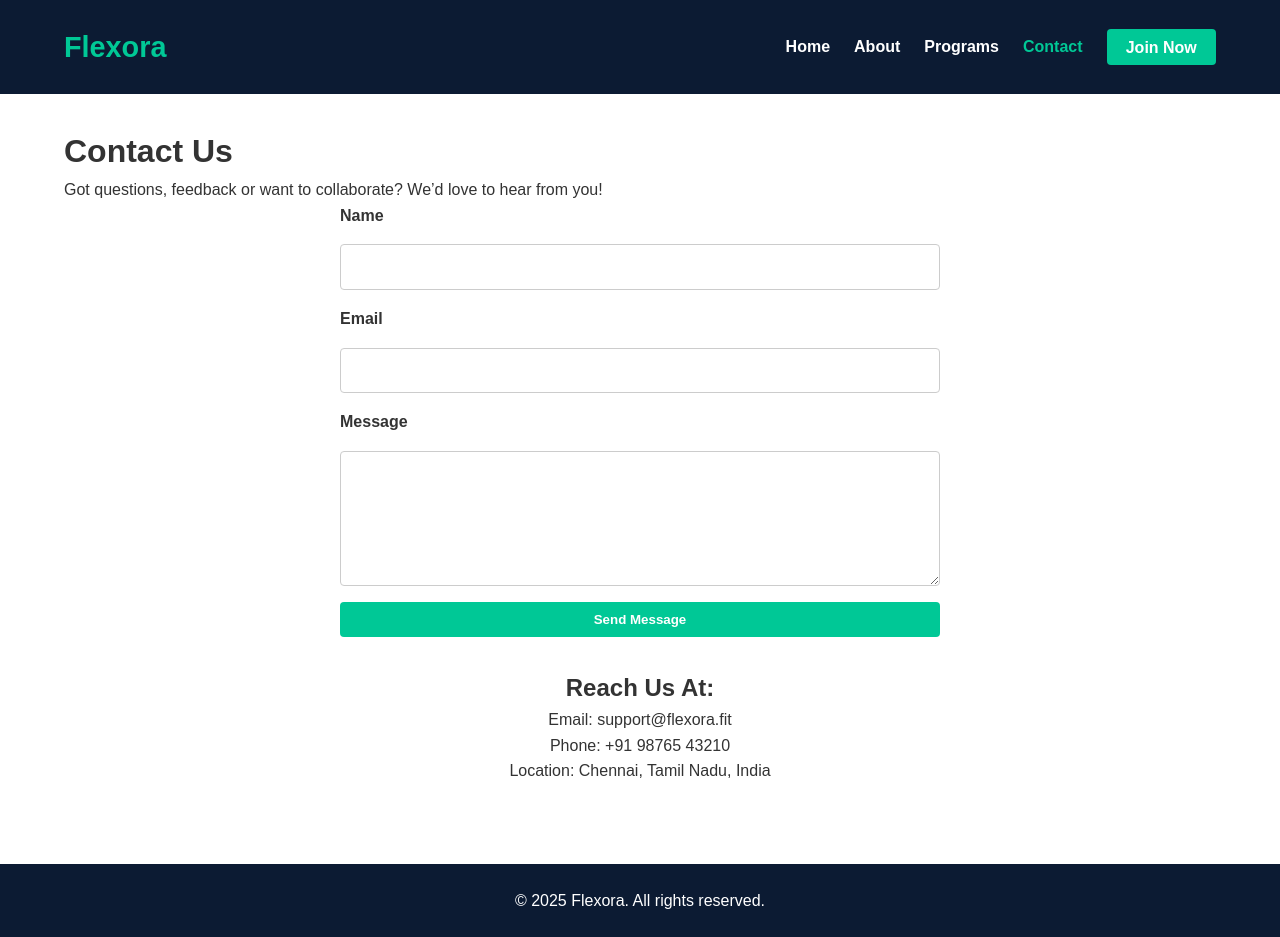
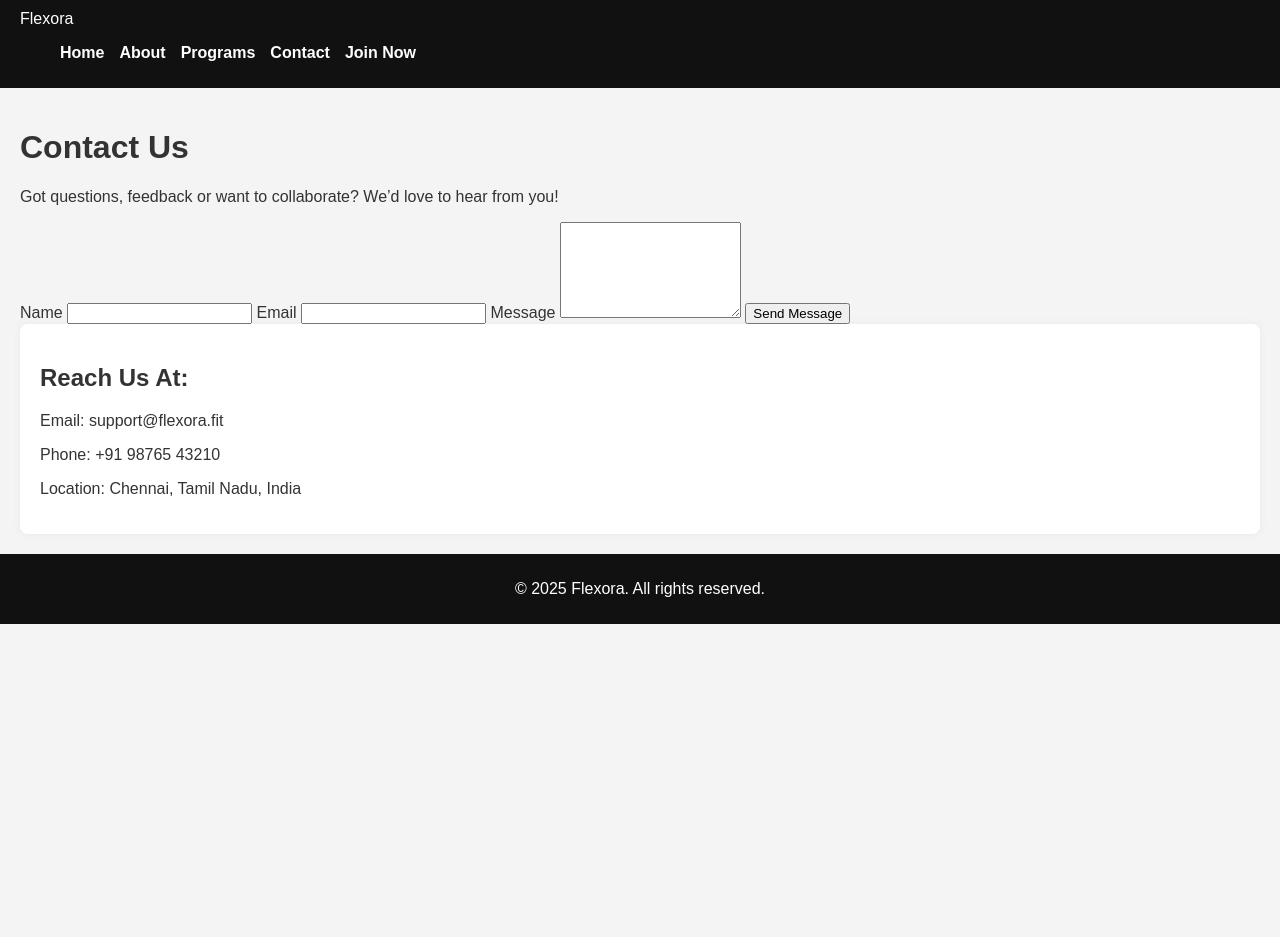
Before and after one commit to sanjayhar/Flexora, a plain HTML site: page contact.html in a window 1280 px wide. After the commit the page ends 800 px from the top, so only its background shows below. Drawn offline with Linux system fonts and the light colour scheme.

Commit message:
Update style.css

```diff
--- a/assets/style.css
+++ b/assets/style.css
@@ -1,150 +1,84 @@
-/* Reset */
-* {
+/* === style.css === */
+
+body {
+  font-family: 'Poppins', sans-serif;
   margin: 0;
   padding: 0;
-  box-sizing: border-box;
-  font-family: 'Poppins', sans-serif;
-}
-
-body {
-  background: #fff;
+  background-color: #f4f4f4;
   color: #333;
-  line-height: 1.6;
-}
-
-.container {
-  width: 90%;
-  max-width: 1200px;
-  margin: auto;
-  padding: 2rem 0;
 }
 
 header {
-  background-color: #0c1b33;
-  color: #fff;
-  padding: 1.5rem 0;
+  background-color: #111;
+  color: white;
+  padding: 10px 20px;
+  display: flex;
+  align-items: center;
+  justify-content: space-between;
 }
 
-nav {
-  display: flex;
-  justify-content: space-between;
-  align-items: center;
-  width: 90%;
-  max-width: 1200px;
-  margin: auto;
+header img.logo {
+  height: 60px;
+  margin-right: 20px;
 }
 
-.logo {
-  font-size: 1.8rem;
-  font-weight: 800;
-  color: #00c896;
+nav ul {
+  list-style: none;
+  display: flex;
+  gap: 15px;
 }
 
-.nav-links {
-  list-style: none;
-  display: flex;
-  gap: 1.5rem;
+nav ul li {
+  display: inline;
 }
 
-.nav-links li a {
-  color: #fff;
+nav ul li a {
+  color: white;
   text-decoration: none;
   font-weight: 600;
-  transition: color 0.3s ease;
 }
 
-.nav-links li a:hover,
-.nav-links li a.active {
-  color: #00c896;
+nav ul li a:hover {
+  color: #fca311;
 }
 
-.btn,
-.btn-primary {
-  background: #00c896;
-  color: #fff;
-  padding: 0.6rem 1.2rem;
-  border: none;
-  border-radius: 4px;
-  font-weight: bold;
-  text-decoration: none;
-  cursor: pointer;
-  transition: background 0.3s ease;
-}
-
-.btn:hover,
-.btn-primary:hover {
-  background: #009f76;
-}
-
-.hero {
-  text-align: center;
-  padding: 4rem 0;
-  background: linear-gradient(120deg, #0c1b33, #001b2e);
-  color: #fff;
-}
-
-.hero h1 {
-  font-size: 3rem;
-  margin-bottom: 1rem;
-}
-
-.hero p {
-  font-size: 1.2rem;
-  margin-bottom: 2rem;
-}
-
-section {
-  padding: 3rem 0;
-}
-
-section h2 {
-  text-align: center;
-  font-size: 2rem;
-  margin-bottom: 1.5rem;
-}
-
-section p {
-  max-width: 700px;
-  margin: 0 auto 2rem;
-  text-align: center;
-}
-
-.program-card {
-  background: #f5f5f5;
-  padding: 2rem;
-  margin: 1rem 0;
-  border-radius: 8px;
+main, section, footer {
+  padding: 20px;
 }
 
 footer {
-  background: #0c1b33;
-  color: #fff;
+  background-color: #111;
+  color: white;
   text-align: center;
-  padding: 1.5rem 0;
-  margin-top: 3rem;
+  padding: 10px;
 }
 
-.contact-section form {
-  display: flex;
-  flex-direction: column;
-  gap: 1rem;
-  max-width: 600px;
-  margin: auto;
+h1, h2, h3 {
+  font-weight: 800;
 }
 
-.contact-section label {
-  font-weight: 600;
-}
-
-.contact-section input,
-.contact-section textarea {
-  padding: 0.8rem;
-  border: 1px solid #ccc;
-  border-radius: 4px;
-  font-size: 1rem;
+.program {
+  background-color: white;
+  padding: 15px;
+  margin: 15px 0;
+  border-radius: 8px;
+  box-shadow: 0 0 10px rgba(0,0,0,0.1);
 }
 
 .contact-info {
-  margin-top: 2rem;
-  text-align: center;
+  background-color: #fff;
+  padding: 20px;
+  border-radius: 8px;
+  box-shadow: 0 0 10px rgba(0,0,0,0.05);
 }
+
+.social-icons a {
+  margin: 0 10px;
+  color: #333;
+  text-decoration: none;
+  font-size: 20px;
+}
+
+.social-icons a:hover {
+  color: #fca311;
+}
```
